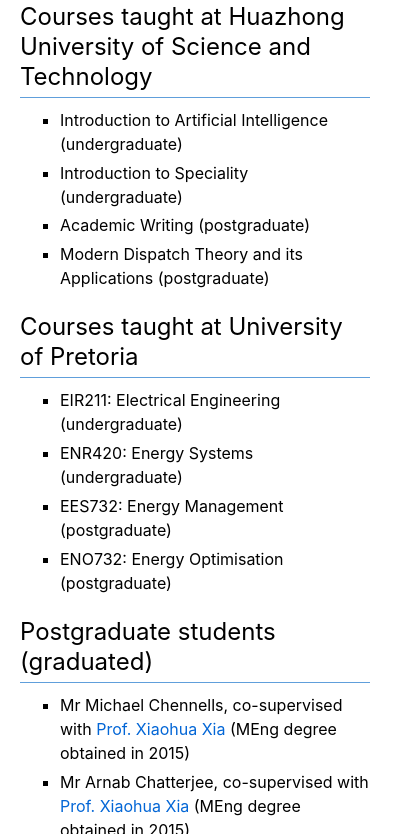
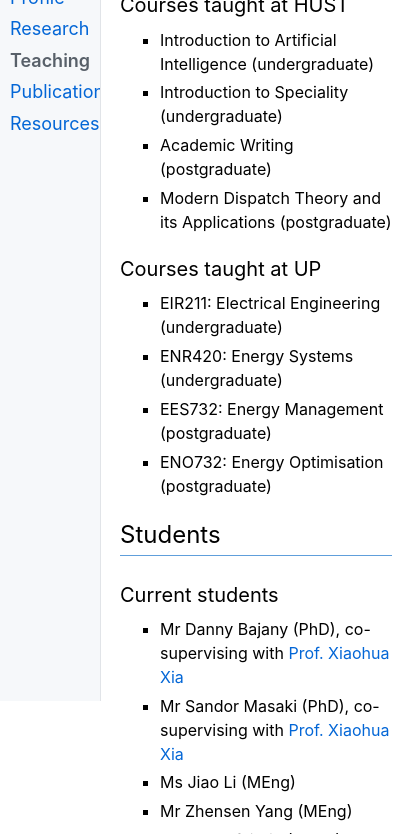
Before and after one commit to lzhangup/lzhangup.github.io, a plain HTML site: page teaching.html in a window 390 px wide. Shown: the part 71-905 px from the top of the page, 412 px wide, since content can reach past the window. Drawn offline with nearby package versions, Linux system fonts and the light colour scheme; some packages are replaced by stand-ins of ours.

Commit message:
update: fix menu bar on mobile

```diff
--- a/main.css
+++ b/main_dynamic_menu.css
@@ -81,20 +81,23 @@
 	padding-bottom: 25px;
 	height: calc(100% - 97px);
 	/* min-width: 280px; */
-	min-width: 100px;
+	min-width: 200px;
 	position: fixed;
 	overflow: scroll;
 	background: #f6f8fa;
+    /* background: #f7f1f1; */
+    /* background: #202020; */
 	border-right: 0.8px solid #e1e4e8;
 }
 
 #layout-menu a {
 	padding: 0px;
-	line-height: 1.5;
+	line-height: 1.75;
 }
 
 
 div#layout-content-container {
+	/* width: calc(100vw - 100.8px); */
 	width: calc(100vw - 100.8px);
 	min-height: calc(100vh - 70px);
 	margin-left: 100.8px;
@@ -109,7 +112,7 @@
 	padding-bottom: 25px;
 	padding-left: 35px;
 	padding-right: 35px;
-	min-width: 200px;
+	min-width: 100px;
 	max-width: 1000px;
 	margin: auto;
 }
@@ -158,17 +161,17 @@
 	margin-top: 16px;
 	padding-top: 8px;
 	padding-bottom: 0.1em;
-	padding-left: 25px;
-	padding-right: 25px;
+	padding-left: 10px;
+	padding-right: 10px;
 	font-size: 18px;
 	line-height: 2;
 	border-top: 0.8px solid #e1e4e8;
 }
 
 div.menu-item {
-	font-size: 16px;
-	padding-left: 25px;
-	padding-right: 25px;
+	font-size: 18px;
+	padding-left: 10px;
+	padding-right: 10px;
 }
 
 div#toptitle {
@@ -558,28 +561,29 @@
 	}
 
 	div#layout-menu-container{
-		width:0;
+		/* width:100px; */
 	}
 
 	div#layout-menu {
-		padding-top: 20px;
+		padding-top: 0px;
 		transition: 0.5s;
-		min-width: 0px;
-		width: 0px;
-		box-shadow: 8px 0px 10px 0 rgba(0, 0, 0, 0.3);
-		border: none;
-		/*position: fixed;*/
+		min-width: 100px;
+		width: 100px;
+		position: fixed;
+        overflow: scroll;
+        background: #f6f8fa;
+        border-right: 0.8px solid #e1e4e8;
 	}
 	div#layout-content-container {
 		transition: margin-left .5s;
-		margin-left:0px;
-		width: 100%;
+		margin-left:100px;
+		width: 80%;
 	}
 	div#main{
 		padding-left: calc(100vw - 150px);
 	}
 
-	.openbtn {
+	/* .openbtn {
 	  font-size: 26px;
 	  cursor: pointer;
 	  background: none;
@@ -612,7 +616,7 @@
 	div#layout-menu-container .closebtn:hover {
 		background: #fdaeb7;
 		color: #cb2431;
-	}
+	} */
 }
 
 /* Width to center image */
--- a/teaching.html
+++ b/teaching.html
@@ -6,9 +6,9 @@
 <meta name="generator" content="jemdoc, see http://jemdoc.jaboc.net/" />
 <meta http-equiv="Content-Type" content="text/html;charset=utf-8" />
 <link rel="icon" href="./images/icon.png">
-<link rel="stylesheet" href="main.css" type="text/css" />
+<link rel="stylesheet" href="main_dynamic_menu.css" type="text/css" />
 <link rel="stylesheet" href="font-awesome/css/font-awesome.min.css">
-<!--- <title>Courses and Students</title> --->
+<!--- <title></title> --->
 <title>Prof Lijun Zhang</title>
 <!-- MathJax -->
 <script src='https://cdnjs.cloudflare.com/ajax/libs/mathjax/2.7.5/latest.js?config=TeX-MML-AM_CHTML' async>
@@ -24,23 +24,18 @@
 <div id="layout-menu-container">
 <div id="layout-menu">
 <div class="menu-item"><a href="javascript:void(0)" class="closebtn" onclick="closeNav()">×</a></div>
-<div class="menu-category">Lijun Zhang</div>
 <div class="menu-item"><a href="index.html">Home</a></div>
 <div class="menu-item"><a href="profile.html">Profile</a></div>
-<div class="menu-category">Research</div>
+<div class="menu-item"><a href="research.html">Research</a></div>
+<div class="menu-item"><a href="teaching.html" class="current">Teaching</a></div>
 <div class="menu-item"><a href="publications.html">Publications</a></div>
-<div class="menu-item"><a href="projects.html">Projects</a></div>
-<div class="menu-category">Teaching</div>
-<div class="menu-item"><a href="teaching.html" class="current">Courses&nbsp;&amp;&nbsp;Students</a></div>
-<div class="menu-item"><a href="https://lzhangup.github.io/pg-resources/">Student&nbsp;Guides</a></div>
+<div class="menu-item"><a href="https://lzhangup.github.io/pg-resources/">Resources</a></div>
 </div> <!-- <div id="layout-menu"> -->
 </div> <!-- <div id="layout-menu-container"> -->
 <div id="layout-content-container">
 <div id="layout-content">
-<div id="toptitle">
-<h1>Courses and Students</h1>
-</div>
-<h2>Courses taught at Huazhong University of Science and Technology</h2>
+<h2>Courses</h2>
+<h3>Courses taught at HUST</h3>
 <ul>
 <li><p>Introduction to Artificial Intelligence (undergraduate)</p>
 </li>
@@ -51,7 +46,7 @@
 <li><p>Modern Dispatch Theory and its Applications (postgraduate)</p>
 </li>
 </ul>
-<h2>Courses taught at University of Pretoria</h2>
+<h3>Courses taught at UP</h3>
 <ul>
 <li><p>EIR211: Electrical Engineering (undergraduate)</p>
 </li>
@@ -62,7 +57,23 @@
 <li><p>ENO732: Energy Optimisation (postgraduate)</p>
 </li>
 </ul>
-<h2>Postgraduate students (graduated)</h2>
+<h2>Students</h2>
+<h3>Current students</h3>
+<ul>
+<li><p>Mr Danny Bajany (PhD), co-supervising with <a href="http://www2.ee.up.ac.za/~xxia/" target=&ldquo;blank&rdquo;>Prof. Xiaohua Xia</a></p>
+</li>
+<li><p>Mr Sandor Masaki (PhD), co-supervising with <a href="http://www2.ee.up.ac.za/~xxia/" target=&ldquo;blank&rdquo;>Prof. Xiaohua Xia</a></p>
+</li>
+<li><p>Ms Jiao Li (MEng)</p>
+</li>
+<li><p>Mr Zhensen Yang (MEng)</p>
+</li>
+<li><p>Mr Chongfei Xia (MEng)</p>
+</li>
+<li><p>Mr Nevin George (MEng), co-supervising with <a href="https://www.up.ac.za/eece/article/2894294/prof-xianming-ye" target=&ldquo;blank&rdquo;>Prof. Xianming Ye</a></p>
+</li>
+</ul>
+<h3>Postgraduate students (graduated)</h3>
 <ul>
 <li><p>Mr Michael Chennells, co-supervised with <a href="http://www2.ee.up.ac.za/~xxia/" target=&ldquo;blank&rdquo;>Prof. Xiaohua Xia</a> (MEng degree obtained in 2015)</p>
 </li>
@@ -86,14 +97,14 @@
 </li>
 <li><p>Dr Charles Kagiri, co-supervised with <a href="http://www2.ee.up.ac.za/~xxia/" target=&ldquo;blank&rdquo;>Prof. Xiaohua Xia</a> (PhD degree obtained in 2020)</p>
 </li>
-<li><p>Dr Dong Lin, co-supervised with <a href="http://www2.ee.up.ac.za/~xxia/" target=&ldquo;blank&rdquo;>Prof. Xiaohua Xia</a> (PhD degree obtained in 2022</p>
+<li><p>Dr Dong Lin, co-supervised with <a href="http://www2.ee.up.ac.za/~xxia/" target=&ldquo;blank&rdquo;>Prof. Xiaohua Xia</a> (PhD degree obtained in 2022)</p>
 </li>
 </ul>
 </div> <!-- <div id="layout-content"> -->
 <div id="footer-container">
 <div id="footer">
 <div id="footer-text">
-Last edited  on July 19<sup>th</sup> 2022  08:03AM (Time Zone: CST). </br>
+Last edited  on August 3<sup>rd</sup> 2022  02:04PM (Time Zone: CST). </br>
 </div> <!-- <div id="footer-text"> -->
 </div> <!-- <div id="footer"> -->
 </div> <!-- <div id="footer-container"> -->
```
Also changed, not shown: index.html (+5 -8 lines), profile.html (+8 -12 lines), publications.html (+7 -13 lines), research.html (renamed from projects.html, +11 -14 lines), 1 other file.
